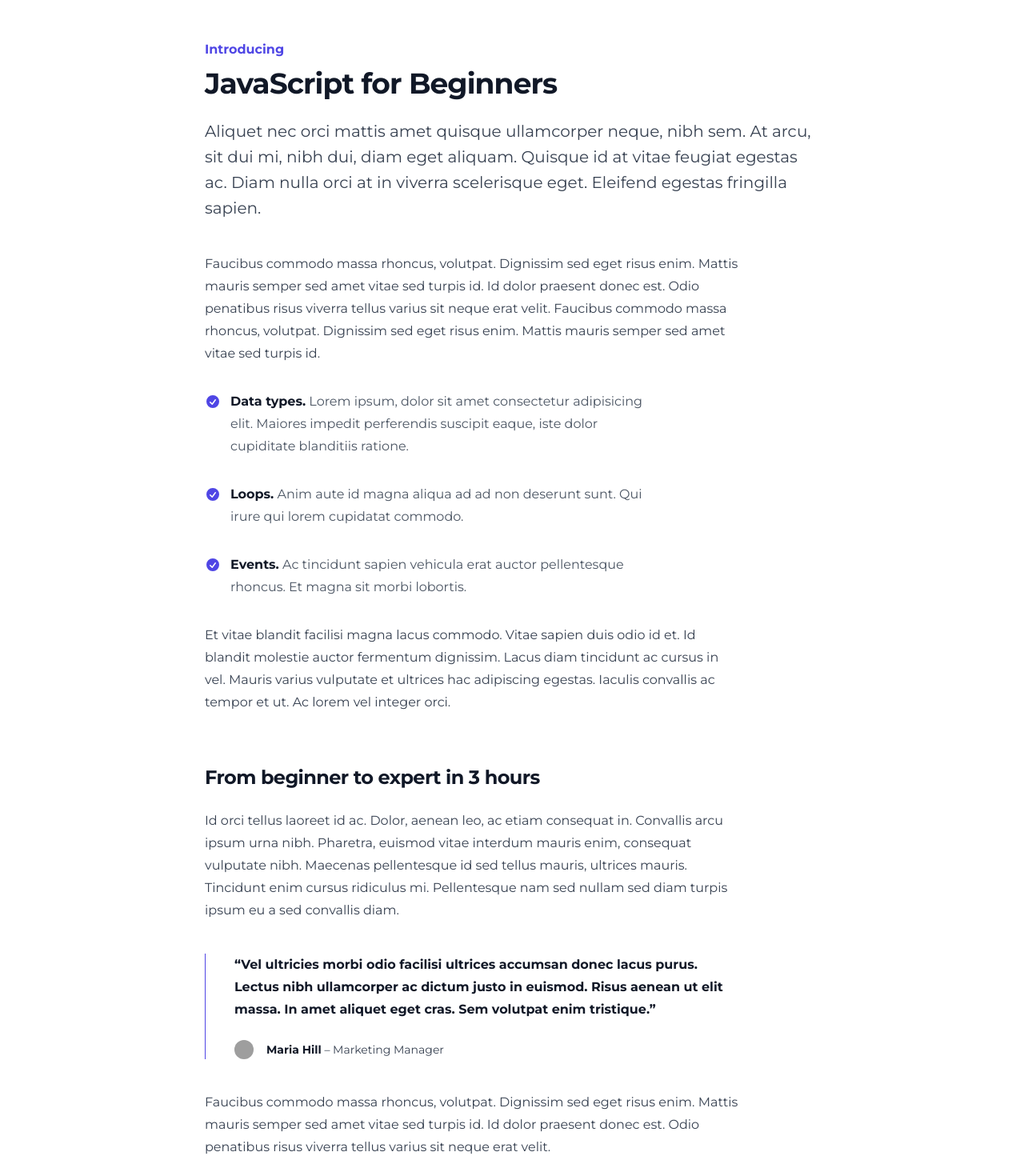
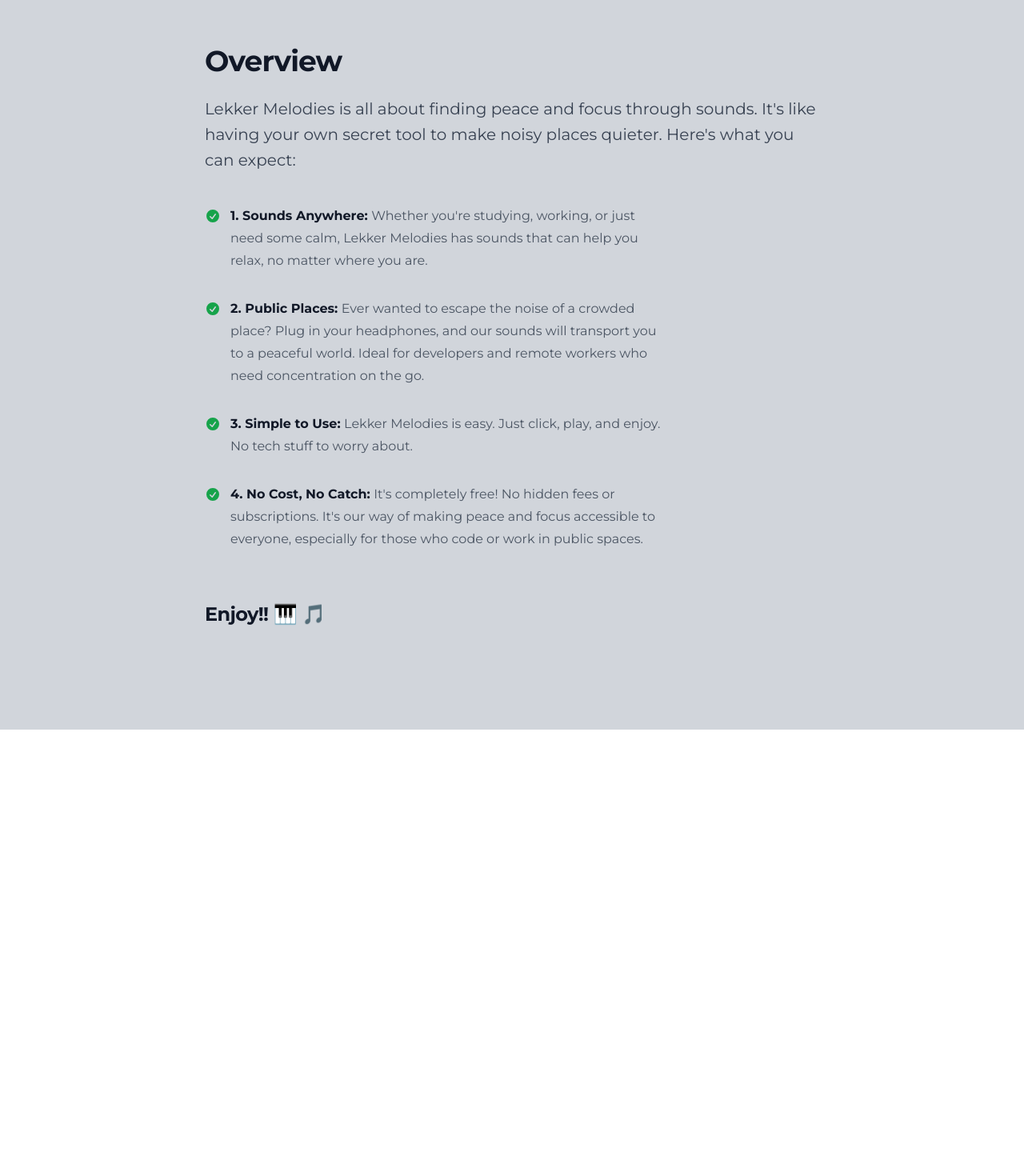
Before and after one commit to mitchiemt11/lekkermelodies, a React (Create React App) app: page / in a window 1280 px wide. Shown: the part 880-2350 px from the top of the page at 80% size. After the commit the page ends 1792 px from the top, so only its background shows below. Built offline with nearby package versions, Linux system fonts and the light colour scheme; grey boxes are pictures that could not be loaded.

Commit message:
Add a complete Overview section

```diff
--- a/src/sections/Overview.jsx
+++ b/src/sections/Overview.jsx
@@ -1,106 +1,51 @@
-import { CheckCircleIcon, InformationCircleIcon } from '@heroicons/react/20/solid'
+import { CheckCircleIcon } from '@heroicons/react/20/solid'
 
 export default function Overview() {
   return (
-    <div className="bg-white px-6 py-32 lg:px-8">
+    <div className="bg-gray-300 rounded-t-3xl px-6 py-32 lg:px-8">
       <div className="mx-auto max-w-3xl text-base leading-7 text-gray-700">
-        <p className="text-base font-semibold leading-7 text-indigo-600">Introducing</p>
-        <h1 className="mt-2 text-3xl font-bold tracking-tight text-gray-900 sm:text-4xl">JavaScript for Beginners</h1>
+        <h1 className="mt-2 text-3xl font-bold tracking-tight text-gray-900 sm:text-4xl">Overview</h1>
         <p className="mt-6 text-xl leading-8">
-          Aliquet nec orci mattis amet quisque ullamcorper neque, nibh sem. At arcu, sit dui mi, nibh dui, diam eget
-          aliquam. Quisque id at vitae feugiat egestas ac. Diam nulla orci at in viverra scelerisque eget. Eleifend
-          egestas fringilla sapien.
+          Lekker Melodies is all about finding peace and focus through sounds.
+          It's like having your own secret tool to make noisy places quieter. Here's what you can expect:
         </p>
         <div className="mt-10 max-w-2xl">
-          <p>
-            Faucibus commodo massa rhoncus, volutpat. Dignissim sed eget risus enim. Mattis mauris semper sed amet vitae
-            sed turpis id. Id dolor praesent donec est. Odio penatibus risus viverra tellus varius sit neque erat velit.
-            Faucibus commodo massa rhoncus, volutpat. Dignissim sed eget risus enim. Mattis mauris semper sed amet vitae
-            sed turpis id.
-          </p>
           <ul role="list" className="mt-8 max-w-xl space-y-8 text-gray-600">
             <li className="flex gap-x-3">
-              <CheckCircleIcon className="mt-1 h-5 w-5 flex-none text-indigo-600" aria-hidden="true" />
+              <CheckCircleIcon className="mt-1 h-5 w-5 flex-none text-green-600" aria-hidden="true" />
               <span>
-                <strong className="font-semibold text-gray-900">Data types.</strong> Lorem ipsum, dolor sit amet
-                consectetur adipisicing elit. Maiores impedit perferendis suscipit eaque, iste dolor cupiditate
-                blanditiis ratione.
+                <strong className="font-semibold text-gray-900">1. Sounds Anywhere: </strong>
+                Whether you're studying, working, or just need some calm, Lekker Melodies has
+                sounds that can help you relax, no matter where you are.
               </span>
             </li>
             <li className="flex gap-x-3">
-              <CheckCircleIcon className="mt-1 h-5 w-5 flex-none text-indigo-600" aria-hidden="true" />
+              <CheckCircleIcon className="mt-1 h-5 w-5 flex-none text-green-600" aria-hidden="true" />
               <span>
-                <strong className="font-semibold text-gray-900">Loops.</strong> Anim aute id magna aliqua ad ad non
-                deserunt sunt. Qui irure qui lorem cupidatat commodo.
+                <strong className="font-semibold text-gray-900">2. Public Places: </strong>
+                Ever wanted to escape the noise of a crowded place? Plug in your headphones, and
+                our sounds will transport you to a peaceful world. Ideal for developers and
+                remote workers who need concentration on the go.
               </span>
             </li>
             <li className="flex gap-x-3">
-              <CheckCircleIcon className="mt-1 h-5 w-5 flex-none text-indigo-600" aria-hidden="true" />
+              <CheckCircleIcon className="mt-1 h-5 w-5 flex-none text-green-600" aria-hidden="true" />
               <span>
-                <strong className="font-semibold text-gray-900">Events.</strong> Ac tincidunt sapien vehicula erat
-                auctor pellentesque rhoncus. Et magna sit morbi lobortis.
+                <strong className="font-semibold text-gray-900">3. Simple to Use: </strong>
+                Lekker Melodies is easy. Just click, play, and enjoy. No tech stuff to worry about.
+              </span>
+            </li>
+            <li className="flex gap-x-3">
+              <CheckCircleIcon className="mt-1 h-5 w-5 flex-none text-green-600" aria-hidden="true" />
+              <span>
+                <strong className="font-semibold text-gray-900">4. No Cost, No Catch: </strong>
+                It's completely free! No hidden fees or subscriptions. It's our way of making peace and focus
+                accessible to everyone, especially for those who code or work in public spaces.
               </span>
             </li>
           </ul>
-          <p className="mt-8">
-            Et vitae blandit facilisi magna lacus commodo. Vitae sapien duis odio id et. Id blandit molestie auctor
-            fermentum dignissim. Lacus diam tincidunt ac cursus in vel. Mauris varius vulputate et ultrices hac
-            adipiscing egestas. Iaculis convallis ac tempor et ut. Ac lorem vel integer orci.
-          </p>
-          <h2 className="mt-16 text-2xl font-bold tracking-tight text-gray-900">From beginner to expert in 3 hours</h2>
-          <p className="mt-6">
-            Id orci tellus laoreet id ac. Dolor, aenean leo, ac etiam consequat in. Convallis arcu ipsum urna nibh.
-            Pharetra, euismod vitae interdum mauris enim, consequat vulputate nibh. Maecenas pellentesque id sed tellus
-            mauris, ultrices mauris. Tincidunt enim cursus ridiculus mi. Pellentesque nam sed nullam sed diam turpis
-            ipsum eu a sed convallis diam.
-          </p>
-          <figure className="mt-10 border-l border-indigo-600 pl-9">
-            <blockquote className="font-semibold text-gray-900">
-              <p>
-                “Vel ultricies morbi odio facilisi ultrices accumsan donec lacus purus. Lectus nibh ullamcorper ac
-                dictum justo in euismod. Risus aenean ut elit massa. In amet aliquet eget cras. Sem volutpat enim
-                tristique.”
-              </p>
-            </blockquote>
-            <figcaption className="mt-6 flex gap-x-4">
-              <img
-                className="h-6 w-6 flex-none rounded-full bg-gray-50"
-                src="https://images.unsplash.com/photo-1502685104226-ee32379fefbe?ixlib=rb-1.2.1&ixid=eyJhcHBfaWQiOjEyMDd9&auto=format&fit=facearea&facepad=2&w=256&h=256&q=80"
-                alt=""
-              />
-              <div className="text-sm leading-6">
-                <strong className="font-semibold text-gray-900">Maria Hill</strong> – Marketing Manager
-              </div>
-            </figcaption>
-          </figure>
-          <p className="mt-10">
-            Faucibus commodo massa rhoncus, volutpat. Dignissim sed eget risus enim. Mattis mauris semper sed amet vitae
-            sed turpis id. Id dolor praesent donec est. Odio penatibus risus viverra tellus varius sit neque erat velit.
-          </p>
-        </div>
-        <figure className="mt-16">
-          <img
-            className="aspect-video rounded-xl bg-gray-50 object-cover"
-            src="https://images.unsplash.com/photo-1500648767791-00dcc994a43e?ixlib=rb-1.2.1&auto=format&fit=facearea&w=1310&h=873&q=80&facepad=3"
-            alt=""
-          />
-          <figcaption className="mt-4 flex gap-x-2 text-sm leading-6 text-gray-500">
-            <InformationCircleIcon className="mt-0.5 h-5 w-5 flex-none text-gray-300" aria-hidden="true" />
-            Faucibus commodo massa rhoncus, volutpat.
-          </figcaption>
-        </figure>
-        <div className="mt-16 max-w-2xl">
-          <h2 className="text-2xl font-bold tracking-tight text-gray-900">Everything you need to get up and running</h2>
-          <p className="mt-6">
-            Purus morbi dignissim senectus mattis adipiscing. Amet, massa quam varius orci dapibus volutpat cras. In
-            amet eu ridiculus leo sodales cursus tristique. Tincidunt sed tempus ut viverra ridiculus non molestie.
-            Gravida quis fringilla amet eget dui tempor dignissim. Facilisis auctor venenatis varius nunc, congue erat
-            ac. Cras fermentum convallis quam.
-          </p>
-          <p className="mt-8">
-            Faucibus commodo massa rhoncus, volutpat. Dignissim sed eget risus enim. Mattis mauris semper sed amet vitae
-            sed turpis id. Id dolor praesent donec est. Odio penatibus risus viverra tellus varius sit neque erat velit.
-          </p>
+
+          <h3 className="mt-16 text-2xl font-bold tracking-tight text-gray-900">Enjoy!! 🎹 🎵</h3>
         </div>
       </div>
     </div>
```
